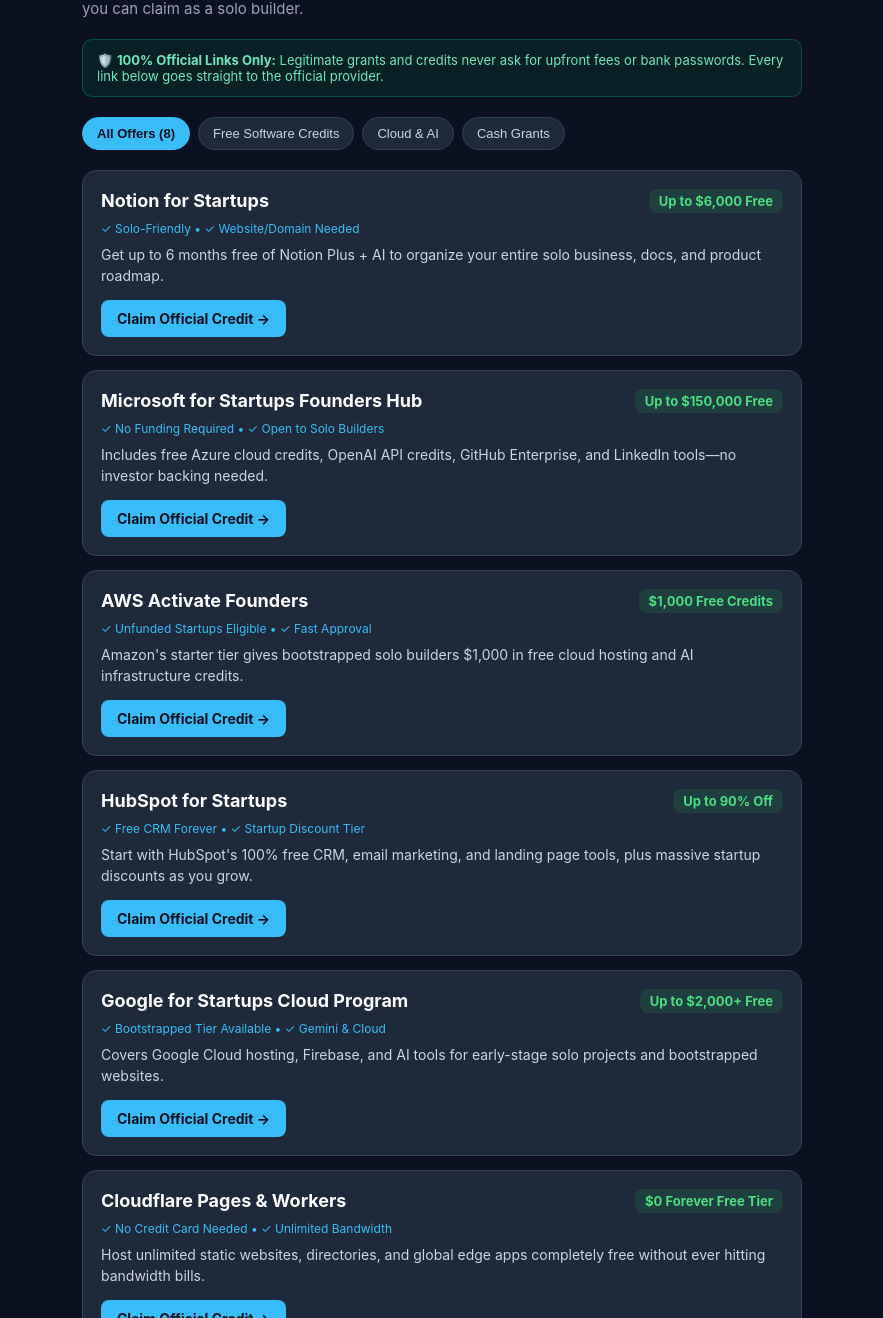
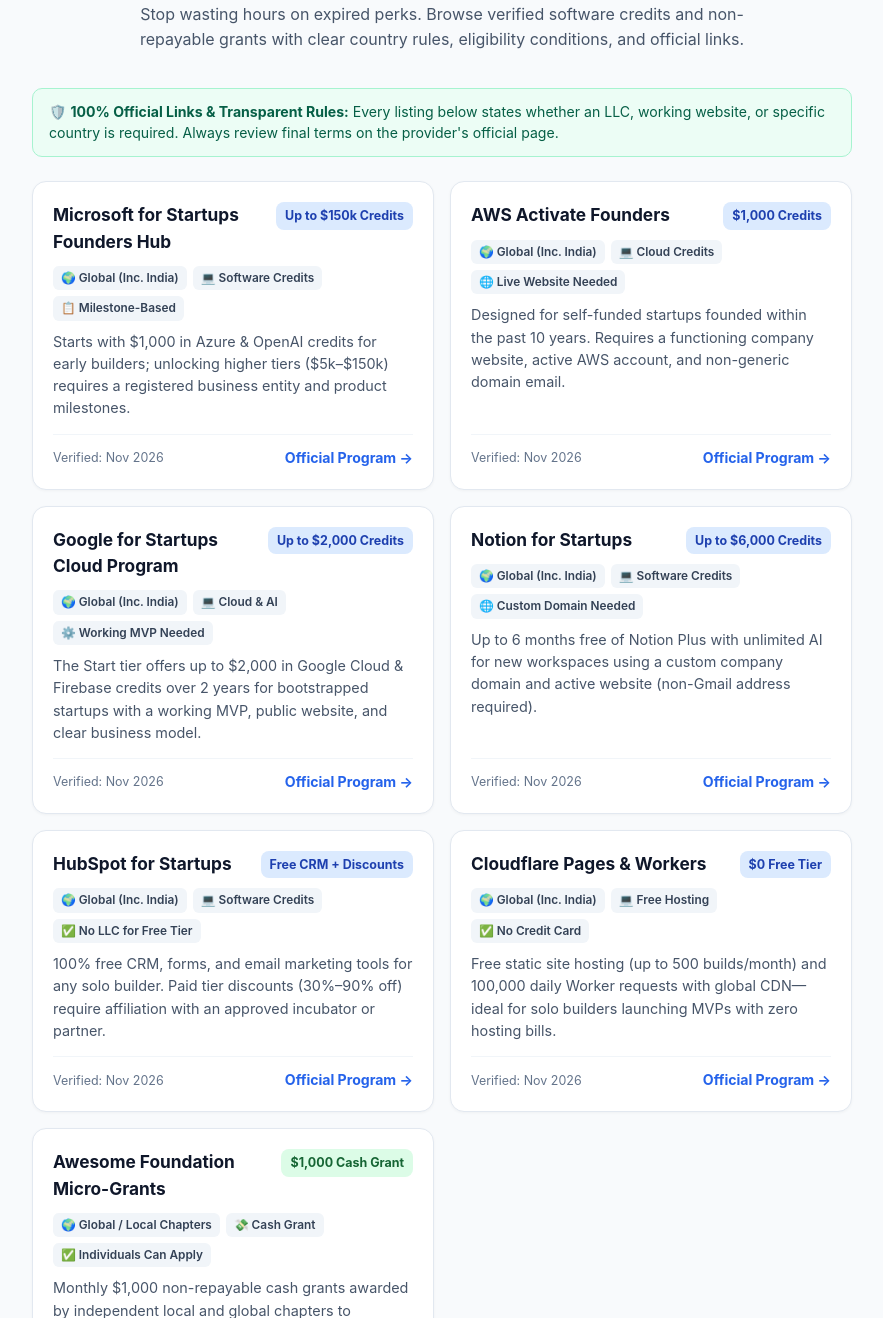
Before and after one commit to founderfreelist-code/founderfreelist-code.github.io, a plain HTML site: page index.html in a window 1280 px wide. Shown: the part 132-1450 px from the top of the page, without its empty margins (198-1081 px from the left). Drawn offline with Linux system fonts and the light colour scheme.

Commit message:
Update index.html

```diff
--- a/index.html
+++ b/index.html
@@ -1,151 +1,183 @@
 <!DOCTYPE html>
 <html lang="en">
 <head>
-<meta charset="UTF-8">
-	  <meta name="google-site-verification" content="f20kO1eYb4Q5tJI2qa77RuhGK7h7cHhLJfl6_lUe3Ms" />
-
-<meta name="viewport" content="width=device-width, initial-scale=1.0">
-<title>FounderFreeList — Verified $0 Startup Credits & Solo Grants</title>
-<style>
-  body { background: #0b1120; color: #f8fafc; font-family: -apple-system, BlinkMacSystemFont, sans-serif; margin: 0; padding: 20px; }
-  .container { max-width: 720px; margin: auto; }
-  .badge { display: inline-block; background: #0284c722; color: #38bdf8; border: 1px solid #0284c755; padding: 5px 12px; border-radius: 20px; font-size: 12px; font-weight: bold; }
-  h1 { font-size: 28px; margin: 12px 0 8px; line-height: 1.2; }
-  .sub { color: #94a3b8; font-size: 15px; line-height: 1.5; margin-bottom: 18px; }
-  .safety { background: #064e3b44; border: 1px solid #05966966; color: #6ee7b7; padding: 12px 14px; border-radius: 10px; font-size: 13px; margin-bottom: 20px; }
-  .filters { display: flex; gap: 8px; flex-wrap: wrap; margin-bottom: 20px; }
-  .fbtn { background: #1e293b; color: #cbd5e1; border: 1px solid #334155; padding: 8px 14px; border-radius: 20px; font-size: 13px; cursor: pointer; }
-  .fbtn.active { background: #38bdf8; color: #0b1120; font-weight: bold; border-color: #38bdf8; }
-  .card { background: #1e293b; border: 1px solid #334155; border-radius: 14px; padding: 18px; margin-bottom: 14px; }
-  .top-row { display: flex; justify-content: space-between; align-items: center; gap: 10px; }
-  .title { font-size: 18px; font-weight: bold; color: #fff; }
-  .val { background: #22c55e22; color: #4ade80; padding: 4px 10px; border-radius: 8px; font-size: 13px; font-weight: bold; white-space: nowrap; }
-  .tag-row { margin: 8px 0; font-size: 12px; color: #38bdf8; }
-  .desc { color: #cbd5e1; font-size: 14px; line-height: 1.5; margin: 8px 0 14px; }
-  .btn { display: inline-block; background: #38bdf8; color: #0b1120; text-decoration: none; font-weight: bold; padding: 10px 16px; border-radius: 8px; font-size: 14px; }
-  .vip-box { background: linear-gradient(135deg, #1e1b4b, #312e81); border: 1px solid #6366f1; border-radius: 16px; padding: 22px; margin: 28px 0; text-align: center; }
-  .vip-box h2 { margin: 0 0 8px; font-size: 20px; color: #fff; }
-  .vip-box p { color: #c7d2fe; font-size: 14px; margin-bottom: 16px; }
-  .vip-btn { display: inline-block; background: #facc15; color: #0b1120; font-weight: bold; text-decoration: none; padding: 12px 22px; border-radius: 10px; font-size: 15px; }
-  footer { text-align: center; color: #64748b; font-size: 12px; margin-top: 30px; padding-bottom: 20px; }
-</style>
+  <meta charset="UTF-8" />
+  <meta name="viewport" content="width=device-width, initial-scale=1.0" />
+  <title>FounderFreeList — Verified $0 Startup Credits & Solo Grants (2026)</title>
+  <meta name="description" content="Curated directory of verified $0 software credits and non-repayable micro-grants for bootstrapped solo founders worldwide, with clear eligibility and country rules." />
+  <style>
+    * { box-sizing: border-box; margin: 0; padding: 0; font-family: -apple-system, BlinkMacSystemFont, "Segoe UI", Roboto, sans-serif; }
+    body { background: #f8fafc; color: #0f172a; line-height: 1.55; padding: 20px 16px 60px; }
+    .container { max-width: 820px; margin: 0 auto; }
+    header { text-align: center; padding: 24px 0 20px; }
+    .badge { display: inline-block; background: #e0e7ff; color: #3730a3; font-weight: 700; font-size: 0.75rem; padding: 5px 12px; border-radius: 999px; letter-spacing: 0.04em; margin-bottom: 12px; }
+    h1 { font-size: 1.95rem; font-weight: 800; line-height: 1.2; margin-bottom: 12px; color: #0f172a; }
+    .subtitle { color: #475569; font-size: 1rem; max-width: 620px; margin: 0 auto 16px; }
+    .trust-banner { background: #ecfdf5; border: 1px solid #a7f3d0; color: #065f46; padding: 12px 16px; border-radius: 10px; font-size: 0.88rem; margin-bottom: 24px; }
+    .grid { display: grid; grid-template-columns: 1fr; gap: 16px; margin-bottom: 32px; }
+    @media (min-width: 640px) { .grid { grid-template-columns: 1fr 1fr; } }
+    .card { background: #ffffff; border: 1px solid #e2e8f0; border-radius: 14px; padding: 20px; display: flex; flex-direction: column; justify-content: space-between; box-shadow: 0 1px 3px rgba(0,0,0,0.04); }
+    .card-top { display: flex; justify-content: space-between; align-items: flex-start; gap: 10px; margin-bottom: 10px; }
+    .card h3 { font-size: 1.08rem; font-weight: 700; color: #0f172a; }
+    .amount { background: #dbeafe; color: #1e40af; font-weight: 700; font-size: 0.78rem; padding: 4px 9px; border-radius: 8px; white-space: nowrap; }
+    .amount.grant { background: #dcfce7; color: #166534; }
+    .meta-tags { display: flex; flex-wrap: wrap; gap: 6px; margin-bottom: 10px; }
+    .tag { background: #f1f5f9; color: #334155; font-size: 0.74rem; font-weight: 600; padding: 3px 8px; border-radius: 6px; }
+    .card p { font-size: 0.9rem; color: #475569; margin-bottom: 14px; }
+    .card-footer { display: flex; justify-content: space-between; align-items: center; border-top: 1px solid #f1f5f9; padding-top: 12px; font-size: 0.78rem; color: #64748b; }
+    .btn-link { color: #2563eb; font-weight: 700; text-decoration: none; font-size: 0.88rem; }
+    .btn-link:hover { text-decoration: underline; }
+    .vip-box { background: linear-gradient(135deg, #1e1b4b 0%, #312e81 100%); color: #ffffff; border-radius: 16px; padding: 28px 22px; text-align: center; box-shadow: 0 10px 25px rgba(30,27,75,0.2); }
+    .vip-box h2 { font-size: 1.45rem; font-weight: 800; margin-bottom: 10px; }
+    .vip-box p { color: #e0e7ff; font-size: 0.95rem; margin-bottom: 14px; }
+    .vip-list { text-align: left; max-width: 540px; margin: 0 auto 18px; background: rgba(255,255,255,0.08); padding: 14px 18px; border-radius: 10px; font-size: 0.88rem; color: #f8fafc; list-style: none; }
+    .vip-list li { margin-bottom: 7px; }
+    .vip-btn { display: inline-block; background: #facc15; color: #0f172a; font-weight: 800; font-size: 1.02rem; padding: 14px 26px; border-radius: 10px; text-decoration: none; margin-top: 4px; }
+    footer { text-align: center; margin-top: 32px; font-size: 0.8rem; color: #64748b; }
+  </style>
 </head>
 <body>
 <div class="container">
-  <span class="badge">UPDATED FOR 2026 • NO LLC REQUIRED</span>
-  <h1>Verified $0 Startup Credits &amp; Solo Grants</h1>
-  <p class="sub">Stop paying full price for tools. Browse verified free software credits and non-repayable micro-grants you can claim as a solo builder.</p>
+  <header>
+    <span class="badge">UPDATED NOV 2026 • GLOBAL &amp; INDIA ELIGIBILITY SHOWN</span>
+    <h1>Verified $0 Startup Credits &amp; Solo Micro-Grants</h1>
+    <p class="subtitle">Stop wasting hours on expired perks. Browse verified software credits and non-repayable grants with clear country rules, eligibility conditions, and official links.</p>
+  </header>
 
-  <div class="safety">
-    🛡️ <strong>100% Official Links Only:</strong> Legitimate grants and credits never ask for upfront fees or bank passwords. Every link below goes straight to the official provider.
+  <div class="trust-banner">
+    🛡️ <strong>100% Official Links &amp; Transparent Rules:</strong> Every listing below states whether an LLC, working website, or specific country is required. Always review final terms on the provider's official page.
   </div>
 
-  <div class="filters">
-    <button class="fbtn active" onclick="filterCards('all', this)">All Offers (8)</button>
-    <button class="fbtn" onclick="filterCards('tools', this)">Free Software Credits</button>
-    <button class="fbtn" onclick="filterCards('cloud', this)">Cloud &amp; AI</button>
-    <button class="fbtn" onclick="filterCards('grant', this)">Cash Grants</button>
-  </div>
-
-  <div id="list">
-    <div class="card" data-cat="tools">
-      <div class="top-row"><span class="title">Notion for Startups</span><span class="val">Up to $6,000 Free</span></div>
-      <div class="tag-row">✓ Solo-Friendly • ✓ Website/Domain Needed</div>
-      <div class="desc">Get up to 6 months free of Notion Plus + AI to organize your entire solo business, docs, and product roadmap.</div>
-      <a class="btn" href="https://notion.so" target="_blank" rel="noopener">Claim Official Credit →</a>
+  <div class="grid">
+    <div class="card">
+      <div>
+        <div class="card-top">
+          <h3>Microsoft for Startups Founders Hub</h3>
+          <span class="amount">Up to $150k Credits</span>
+        </div>
+        <div class="meta-tags">
+          <span class="tag">🌍 Global (Inc. India)</span>
+          <span class="tag">💻 Software Credits</span>
+          <span class="tag">📋 Milestone-Based</span>
+        </div>
+        <p>Starts with $1,000 in Azure &amp; OpenAI credits for early builders; unlocking higher tiers ($5k–$150k) requires a registered business entity and product milestones.</p>
+      </div>
+      <div class="card-footer">
+        <span>Verified: Nov 2026</span>
+        <a class="btn-link" href="https://microsoft.com" target="_blank" rel="noopener">Official Program →</a>
+      </div>
     </div>
 
-    <div class="card" data-cat="cloud">
-      <div class="top-row"><span class="title">Microsoft for Startups Founders Hub</span><span class="val">Up to $150,000 Free</span></div>
-      <div class="tag-row">✓ No Funding Required • ✓ Open to Solo Builders</div>
-      <div class="desc">Includes free Azure cloud credits, OpenAI API credits, GitHub Enterprise, and LinkedIn tools—no investor backing needed.</div>
-      <a class="btn" href="https://microsoft.com" target="_blank" rel="noopener">Claim Official Credit →</a>
+    <div class="card">
+      <div>
+        <div class="card-top">
+          <h3>AWS Activate Founders</h3>
+          <span class="amount">$1,000 Credits</span>
+        </div>
+        <div class="meta-tags">
+          <span class="tag">🌍 Global (Inc. India)</span>
+          <span class="tag">💻 Cloud Credits</span>
+          <span class="tag">🌐 Live Website Needed</span>
+        </div>
+        <p>Designed for self-funded startups founded within the past 10 years. Requires a functioning company website, active AWS account, and non-generic domain email.</p>
+      </div>
+      <div class="card-footer">
+        <span>Verified: Nov 2026</span>
+        <a class="btn-link" href="https://amazon.com" target="_blank" rel="noopener">Official Program →</a>
+      </div>
     </div>
 
-    <div class="card" data-cat="cloud">
-      <div class="top-row"><span class="title">AWS Activate Founders</span><span class="val">$1,000 Free Credits</span></div>
-      <div class="tag-row">✓ Unfunded Startups Eligible • ✓ Fast Approval</div>
-      <div class="desc">Amazon's starter tier gives bootstrapped solo builders $1,000 in free cloud hosting and AI infrastructure credits.</div>
-      <a class="btn" href="https://amazon.com" target="_blank" rel="noopener">Claim Official Credit →</a>
+    <div class="card">
+      <div>
+        <div class="card-top">
+          <h3>Google for Startups Cloud Program</h3>
+          <span class="amount">Up to $2,000 Credits</span>
+        </div>
+        <div class="meta-tags">
+          <span class="tag">🌍 Global (Inc. India)</span>
+          <span class="tag">💻 Cloud &amp; AI</span>
+          <span class="tag">⚙️ Working MVP Needed</span>
+        </div>
+        <p>The Start tier offers up to $2,000 in Google Cloud &amp; Firebase credits over 2 years for bootstrapped startups with a working MVP, public website, and clear business model.</p>
+      </div>
+      <div class="card-footer">
+        <span>Verified: Nov 2026</span>
+        <a class="btn-link" href="https://google.com" target="_blank" rel="noopener">Official Program →</a>
+      </div>
     </div>
 
-    <div class="card" data-cat="tools">
-      <div class="top-row"><span class="title">HubSpot for Startups</span><span class="val">Up to 90% Off</span></div>
-      <div class="tag-row">✓ Free CRM Forever • ✓ Startup Discount Tier</div>
-      <div class="desc">Start with HubSpot's 100% free CRM, email marketing, and landing page tools, plus massive startup discounts as you grow.</div>
-      <a class="btn" href="https://hubspot.com" target="_blank" rel="noopener">Claim Official Credit →</a>
+    <div class="card">
+      <div>
+        <div class="card-top">
+          <h3>Notion for Startups</h3>
+          <span class="amount">Up to $6,000 Credits</span>
+        </div>
+        <div class="meta-tags">
+          <span class="tag">🌍 Global (Inc. India)</span>
+          <span class="tag">💻 Software Credits</span>
+          <span class="tag">🌐 Custom Domain Needed</span>
+        </div>
+        <p>Up to 6 months free of Notion Plus with unlimited AI for new workspaces using a custom company domain and active website (non-Gmail address required).</p>
+      </div>
+      <div class="card-footer">
+        <span>Verified: Nov 2026</span>
+        <a class="btn-link" href="https://notion.so" target="_blank" rel="noopener">Official Program →</a>
+      </div>
     </div>
 
-    <div class="card" data-cat="cloud">
-      <div class="top-row"><span class="title">Google for Startups Cloud Program</span><span class="val">Up to $2,000+ Free</span></div>
-      <div class="tag-row">✓ Bootstrapped Tier Available • ✓ Gemini &amp; Cloud</div>
-      <div class="desc">Covers Google Cloud hosting, Firebase, and AI tools for early-stage solo projects and bootstrapped websites.</div>
-      <a class="btn" href="https://google.com" target="_blank" rel="noopener">Claim Official Credit →</a>
+    <div class="card">
+      <div>
+        <div class="card-top">
+          <h3>HubSpot for Startups</h3>
+          <span class="amount">Free CRM + Discounts</span>
+        </div>
+        <div class="meta-tags">
+          <span class="tag">🌍 Global (Inc. India)</span>
+          <span class="tag">💻 Software Credits</span>
+          <span class="tag">✅ No LLC for Free Tier</span>
+        </div>
+        <p>100% free CRM, forms, and email marketing tools for any solo builder. Paid tier discounts (30%–90% off) require affiliation with an approved incubator or partner.</p>
+      </div>
+      <div class="card-footer">
+        <span>Verified: Nov 2026</span>
+        <a class="btn-link" href="https://hubspot.com" target="_blank" rel="noopener">Official Program →</a>
+      </div>
     </div>
 
-    <div class="card" data-cat="tools">
-      <div class="top-row"><span class="title">Cloudflare Pages &amp; Workers</span><span class="val">$0 Forever Free Tier</span></div>
-      <div class="tag-row">✓ No Credit Card Needed • ✓ Unlimited Bandwidth</div>
-      <div class="desc">Host unlimited static websites, directories, and global edge apps completely free without ever hitting bandwidth bills.</div>
-      <a class="btn" href="https://cloudflare.com" target="_blank" rel="noopener">Claim Official Credit →</a>
+    <div class="card">
+      <div>
+        <div class="card-top">
+          <h3>Cloudflare Pages &amp; Workers</h3>
+          <span class="amount">$0 Free Tier</span>
+        </div>
+        <div class="meta-tags">
+          <span class="tag">🌍 Global (Inc. India)</span>
+          <span class="tag">💻 Free Hosting</span>
+          <span class="tag">✅ No Credit Card</span>
+        </div>
+        <p>Free static site hosting (up to 500 builds/month) and 100,000 daily Worker requests with global CDN—ideal for solo builders launching MVPs with zero hosting bills.</p>
+      </div>
+      <div class="card-footer">
+        <span>Verified: Nov 2026</span>
+        <a class="btn-link" href="https://cloudflare.com" target="_blank" rel="noopener">Official Program →</a>
+      </div>
     </div>
 
-    <div class="card" data-cat="grant">
-      <div class="top-row"><span class="title">Awesome Foundation Micro-Grants</span><span class="val">$1,000 Cash Grant</span></div>
-      <div class="tag-row">✓ Non-Repayable Cash • ✓ Individuals Can Apply</div>
-      <div class="desc">Monthly $1,000 no-strings-attached grants awarded to creative, community, and solo tech projects worldwide.</div>
-      <a class="btn" href="https://awesomefoundation.org" target="_blank" rel="noopener">View Official Grant →</a>
+    <div class="card">
+      <div>
+        <div class="card-top">
+          <h3>Awesome Foundation Micro-Grants</h3>
+          <span class="amount grant">$1,000 Cash Grant</span>
+        </div>
+        <div class="meta-tags">
+          <span class="tag">🌍 Global / Local Chapters</span>
+          <span class="tag">💸 Cash Grant</span>
+          <span class="tag">✅ Individuals Can Apply</span>
+        </div>
+        <p>Monthly $1,000 non-repayable cash grants awarded by independent local and global chapters to creative, community, and solo tech projects—no LLC required.</p>
+      </div>
+      <div class="card-footer">
+        <span>Verified: Nov 2026</span>
+        <a class="btn-link" href="https://awesomefoundation.org" target="_blank" rel="noopener">Official Grant →</a>
+      </div>
     </div>
-
-    <div class="card" data-cat="grant">
-      <div class="top-row"><span class="title">Amber Grant for Women Entrepreneurs</span><span class="val">$10,000 Monthly Grant</span></div>
-      <div class="tag-row">✓ Simple Application • ✓ Solo Founders Welcome</div>
-      <div class="desc">Awards $10,000 every single month to women-owned small businesses and solo ideas—no complex business plan required.</div>
-      <a class="btn" href="https://ambergrantsforwomen.com" target="_blank" rel="noopener">View Official Grant →</a>
-    </div>
-  </div>
-
-      <div class="vip-box">
-    <h2>🔒 Unlock $150,000+ in Cloud Credits &amp; $7,000+ in Solo Cash Grants</h2>
-    <p>Stop paying full price for SaaS tools or getting auto-rejected from micro-grants. Get all <strong>32 verified no-LLC perks</strong> + <strong>exact 150-word copy-paste application templates</strong> that get solo builders approved fast.</p>
-    <p style="font-size: 0.9rem; opacity: 0.9;">⚡ <strong>Launch Batch Price: $19</strong> for the first 25 builders (goes up to $29 next batch).</p>
-            <a class="vip-btn" href="https://founderfreelist.gumroad.com/l/pomhhe"/l/pomhhe target="_blank" rel="noopener">Unlock Full VIP Vault ($19) →</a>
-
-
-    <p style="font-size: 0.8rem; margin-top: 10px; opacity: 0.8;">🛡️ 100% Verified Link Guarantee: Every perk is checked for solo builders + free lifetime updates included.</p>
-  </div>
-
-
-
-
-
-
-
-
-
-
-
-
-
-
-
-
-
-	</div>
-  <footer>
-    FounderFreeList • Curated for bootstrapped solo builders.<br>
-    Always verify eligibility terms directly on the official provider's website.
-  </footer>
-</div>
-
-<script>
-function filterCards(cat, btn) {
-  document.querySelectorAll('.fbtn').forEach(b => b.classList.remove('active'));
-  btn.classList.add('active');
-  document.querySelectorAll('.card').forEach(c => {
-    c.style.display = (cat === 'all' || c.dataset.cat === cat) ? 'block' : 'none';
-  });
-}
-</script>
-</body>
-</html>
```
